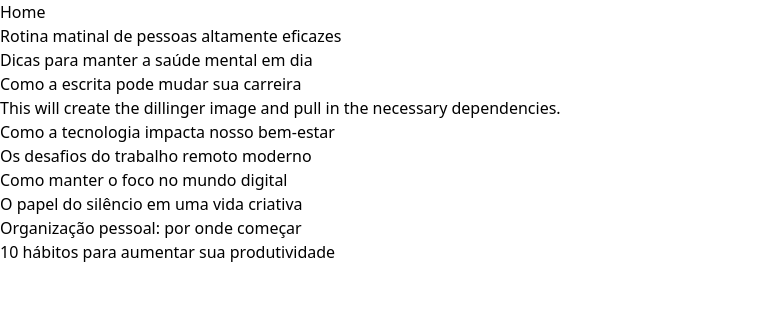
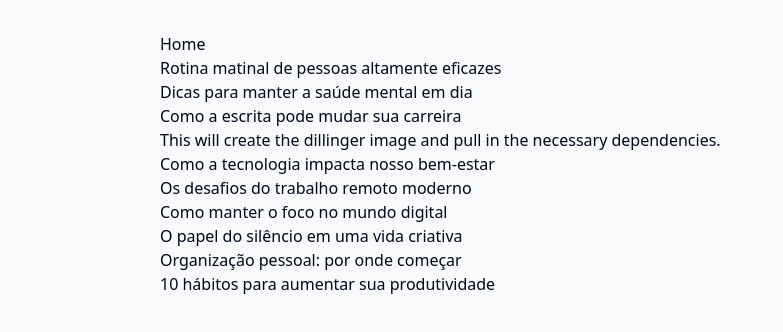
Before and after one commit to sergiodantasz/blog, a Next.js app: page / in a window 1280 px wide. Shown: the top 332 px of the page, without its empty margins (0-783 px from the left). Built offline with nearby package versions, Linux system fonts and the light colour scheme.

Commit message:
feat(layout): add Container component for consistent page spacing

```diff
--- a/src/app/layout.tsx
+++ b/src/app/layout.tsx
@@ -1,4 +1,6 @@
 import type { Metadata } from 'next';
+
+import { Container } from '@/components/layout/container';
 
 import './globals.css';
 
@@ -7,14 +9,16 @@ export const metadata: Metadata = {
   description: 'A simple blog application built with Next.js.',
 };
 
-export default function RootLayout({
-  children,
-}: Readonly<{
-  children: React.ReactNode;
-}>) {
+type RootLayoutProps = {
+  readonly children: React.ReactNode;
+};
+
+export default function RootLayout({ children }: RootLayoutProps) {
   return (
     <html lang='en'>
-      <body>{children}</body>
+      <body className='min-h-dvh bg-slate-50 text-slate-950 dark:bg-slate-950 dark:text-slate-50'>
+        <Container>{children}</Container>
+      </body>
     </html>
   );
 }
--- /dev/null
+++ b/src/components/layout/container.tsx
@@ -0,0 +1,7 @@
+type ContainerProps = {
+  children: React.ReactNode;
+};
+
+export function Container({ children }: ContainerProps) {
+  return <div className='mx-auto max-w-5xl p-8'>{children}</div>;
+}
```
